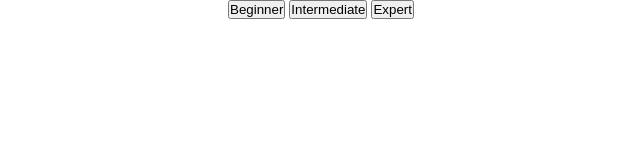
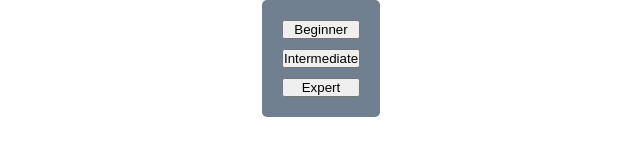
Before and after one commit to itsEmadK/minesweeper, a plain HTML site: page index.html in a window 1280 px wide. Shown: the whole page, without its empty margins (269-909 px from the left). Drawn offline with Linux system fonts and the light colour scheme.

Commit message:
Set styles for diffculty buttons container

```diff
--- a/style.css
+++ b/style.css
@@ -11,6 +11,17 @@
     justify-content: center;
     flex-wrap: wrap;
 }
+
+
+.difficulty-level-buttons {
+    display: flex;
+    flex-direction: column;
+    gap: 10px;
+    padding: 20px;
+    border-radius: 5px;
+    background-color: slategrey;
+}
+
 
 .cell-container {
     display: flex;
```
